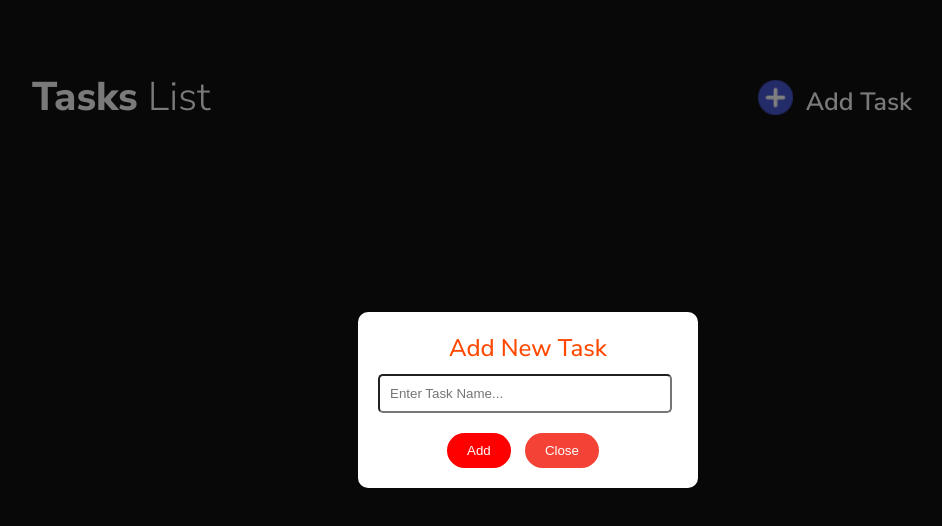
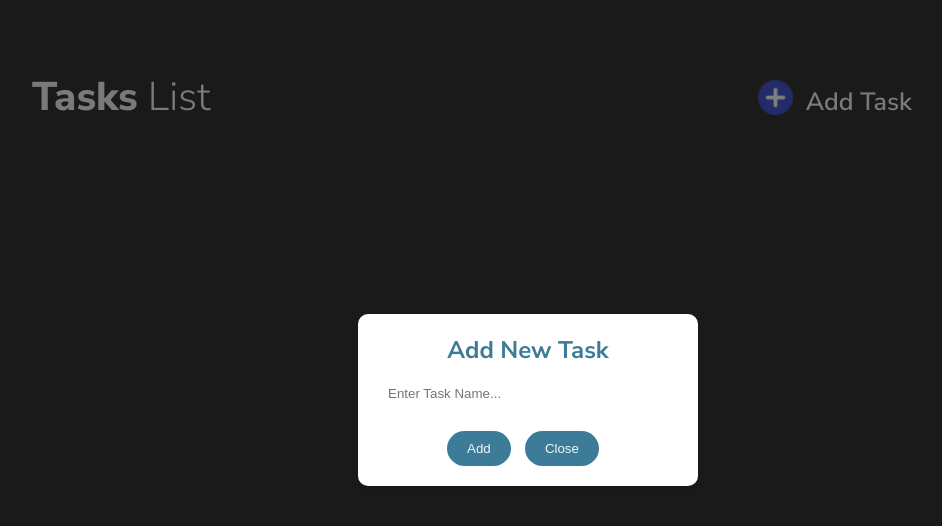
Before and after one commit to Aditiyasingh07/todo-app-js, a plain HTML site: page index.html in a window 1280 px wide. Both pictures are taken after a click on the button "Add Task". Shown: the whole page, without its empty margins (112-1054 px from the left). Drawn offline with Linux system fonts and the light colour scheme.

Commit message:
new changes

```diff
--- a/style.css
+++ b/style.css
@@ -44,14 +44,13 @@ header{
 /* ==== style for body ==== */
 
 body {
-  background-color: rgb(17, 17, 17);
+  background-color: rgb(54, 53, 53);
   color: #fff;
   font-family: "Nunito Sans", sans-serif;
 }
 /* ======= style for root ======= */
 #root {
   margin: 10px;
-  /* background-color: #ff4800; */
 }
 /* ==== style for main, main-2 id ==== */
 #main,
@@ -63,9 +62,6 @@ body {
 #main-head-container-2 {
   font-size: 30px;
   margin-top: 50px;
-  /* background-color: #4caf50; */
-  /* display: flex;
-    justify-content: space-between; */
   display: flex;
   flex-wrap: wrap;
 }
@@ -87,7 +83,6 @@ body {
 #main-head-container-2 p {
   margin-left: 10%;
   color: #fff;
-  /* text-shadow: 2px 1px #a18d8d; */
   font-size: 40px;
   font-family: "Nunito Sans", sans-serif;
   font-weight: 800;
@@ -115,15 +110,6 @@ body {
   flex-wrap: wrap;
   gap: 3px;
 }
-/* ==== style for h1 ==== */
-
-/* #main-head-container .btn,
-#main-head-container-2 .btn-2 {
-  width: auto;
-  height: auto;
-  border-radius: 5px;
-  font-size: 22px;
-} */
 /* ==== style for btn text ======= */
 #add-btn-text,
 #add-btn-text-2 {
@@ -172,11 +158,6 @@ body {
   margin-top: 30px;
   text-align: center;
 }
-
-/* .card p {
-    margin-bottom: 20px;
-    text-align: center;
-  } */
 
 .card ul {
   padding-top: 5px;
@@ -273,8 +254,8 @@ body {
 .popup2 h2,
 .popup3 h2 {
   margin-bottom: 10px;
-  color: #ff4800;
-  font-weight: 500;
+  color: #3D7C98;
+  font-weight: bolder;
 }
 
 .popup input,
@@ -289,6 +270,7 @@ body {
   padding: 10px;
   border-radius: 5px;
   resize: none;
+  border: none;
 }
 
 .popup button,
@@ -306,15 +288,15 @@ body {
 .popup #add-card,
 .popup2 #add-item,
 .popup3 #add-sub-items {
-  background-color: red;
-  color: white;
+  background-color: #3D7C98;
+  color: whitesmoke;
 }
 
 .popup #cancel,
 .popup2 #cancel-item,
 .popup3 #cancel-sub-items {
-  background-color: #f44336;
-  color: white;
+  background-color: #3D7C98;
+  color: whitesmoke;
 }
 
 @media only screen and (max-width: 600px) {
@@ -326,7 +308,6 @@ body {
   #main-head-container button,
   #main-head-container-2 button {
     position: relative;
-    /* margin-top: 50px; */
     margin: auto;
     margin-bottom: 50px;
   }
```
Also changed, not shown: app.js (added, +13 -0 lines).
